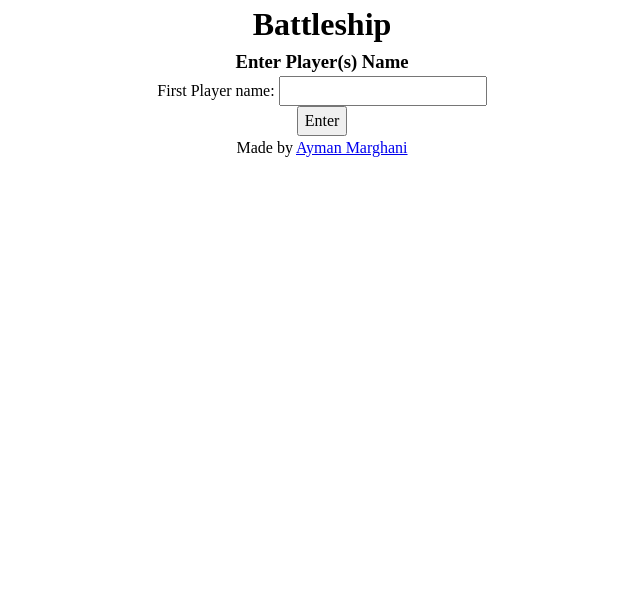
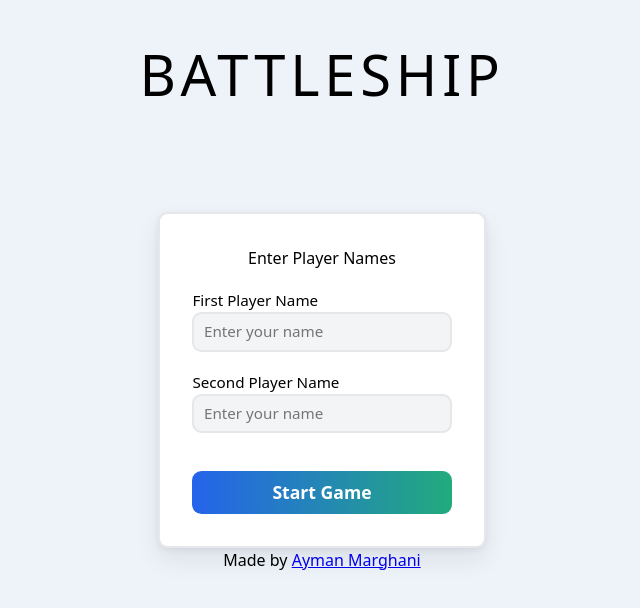
Before and after one commit to Ayman-Marghani/Battleship, a website built with webpack: page src/index.html in a window 1280 px wide. Both pictures are taken after a click on the button "Computer Mode". Shown: the whole page, without its empty margins (318-958 px from the left). Built offline with nearby package versions, Linux system fonts and the light colour scheme.

Commit message:
Style Game mode selection screen and player names form screen

```diff
--- a/src/index.html
+++ b/src/index.html
@@ -8,27 +8,40 @@
 </head>
 
 <body>
-  <h1>Battleship</h1>
-  <h3 class="banner"></h3>
+  <h1>BATTLESHIP</h1>
+  <div class="banner"></div>
 
   <!-- Game Mode Screen -->
-  <div class="game-mode-btns">
-    <button class="game-mode-btn computer-mode-btn">Computer Mode</button>
-    <button class="game-mode-btn players-mode-btn">2-Player Mode</button>
+  <div class="game-mode-screen">
+    <button class="game-mode-btn computer-mode-btn">
+      <svg viewBox="0 0 24 24">
+        <path stroke-linecap="round" stroke-linejoin="round" stroke-width="2"
+          d="M9.75 17L9 20l-1 1h8l-1-1-.75-3M3 13h18M5 17h14a2 2 0 002-2V5a2 2 0 00-2-2H5a2 2 0 00-2 2v10a2 2 0 002 2z"></path>
+      </svg>
+      <div class="game-mode-btn-text">Computer Mode</div>
+    </button>
+    <button class="game-mode-btn players-mode-btn">
+      <svg viewBox="0 0 24 24">
+        <path stroke-linecap="round" stroke-linejoin="round" stroke-width="2"
+          d="M12 4.354a4 4 0 110 5.292M15 21H3v-1a6 6 0 0112 0v1zm0 0h6v-1a6 6 0 00-9-5.197M13 7a4 4 0 11-8 0 4 4 0 018 0z"></path>
+      </svg>
+      <div class="game-mode-btn-text">2-Player Mode</div>
+    </button>
   </div>
 
   <!-- Player Names Form Screen -->
   <form action="" method="post" class="player-names-form hidden-elem">
-    <div class="first-player-name-input">
-      <label for="fname">First Player name:</label>
-      <input type="text" id="fname" name="fname" required>
+    <div>Enter Player Names</div>
+    <div class="form-input-container">
+      <label for="fname">First Player Name</label>
+      <input type="text" id="fname" name="fname" placeholder="Enter your name" required>
     </div>
 
-    <div class="second-player-name-input">
-      <label for="sname">Second Player name:</label>
-      <input type="text" id="sname" name="sname" required>
+    <div class="form-input-container second-player-name-input">
+      <label for="sname">Second Player Name</label>
+      <input type="text" id="sname" name="sname" placeholder="Enter your name" required>
     </div>
-    <button type="submit">Enter</button>
+    <button type="submit">Start Game</button>
   </form>
 
   <!-- Game Screen (game boards) -->
--- a/src/modules/UIFunctions.js
+++ b/src/modules/UIFunctions.js
@@ -12,9 +12,9 @@ import {
 
 // DOM elements
 const bannerElem = document.querySelector(".banner");
-const shipPlacementBtns = document.querySelectorAll(".ship-placement-btns");
+const shipPlacementBtns = document.querySelectorAll(".ship-placement-btn");
 // Screens
-const gameModeScreen = document.querySelector(".game-mode-btns");
+const gameModeScreen = document.querySelector(".game-mode-screen");
 const gameScreen = document.querySelector(".game-screen");
 // Player Names form
 const playerNamesForm = document.querySelector(".player-names-form");
@@ -71,7 +71,7 @@ function renderGameModeScreen() {
   hideElem(gameScreen);
   hideElem(playerNamesForm);
   // Show game mode screen
-  renderBanner('Choose Game Mode');
+  renderBanner('Select Game Mode');
   showElem(gameModeScreen);
 }
 function renderGameScreen(isComputerMode) {
@@ -114,7 +114,7 @@ function renderPlayerNamesFormScreen(isComputerMode) {
   hideElem(gameModeScreen);
   hideElem(gameScreen);
   // Show player names form screen
-  renderBanner('Enter Player(s) Name');
+  renderBanner('');
   showElem(playerNamesForm);
 }
 function getFirstPlayerName() {
@@ -202,8 +202,10 @@ const showFirstBoard = showBoard(firstBoardElem);
 const showSecondBoard = showBoard(secondBoardElem);
 
 function renderBoardsBanner(firstPlayerName, secondPlayerName) {
-  firstBoardBanner.textContent = firstPlayerName + "'s board";
-  secondBoardBanner.textContent = secondPlayerName + "'s board";
+  const firstText = firstPlayerName + "'s board";
+  firstBoardBanner.textContent = firstText.toUpperCase();
+  const secondText = secondPlayerName + "'s board";
+  secondBoardBanner.textContent = secondText.toUpperCase();
 }
 
 // ## Ship placement buttons functions
--- a/src/styles.css
+++ b/src/styles.css
@@ -57,13 +57,164 @@ h1, h2, h3, h4, h5, h6 {
   isolation: isolate;
 }
 /************************************************************/
+/* Custom variables */
+:root{
+  /* Colors - Semantic */
+  --color-bg: #EEF3F9;
+  --color-surface: #FFFFFF;
+  --color-text: #111827;
+  --color-text-muted: #717182;
+
+  /* Colors - Inputs */
+  --color-input-bg: #F3F4F6;
+  --color-input-border: #E5E7EB;
+  --color-input-border-focus: #C8CDD4;
+
+  /* Colors - Blue scale */
+  --color-blue-600: #2563EB;
+  --color-blue-500: #388AF6;
+  --color-blue-400: #3B82F6;
+
+  /* Colors - Emerald scale */
+  --color-emerald-600: #149E78;
+  --color-emerald-500: #27B887;
+  --color-emerald-400: #22AB7D;
+  --color-emerald-300: #31D49E;
+
+  /* Border radius */
+  --radius-md: 0.6rem;
+
+  /* Spacing */
+  --space-form-gap: 1.2rem;
+  --space-section: 3rem;
+
+  /* Shadows */
+  --shadow-card: 0 12px 24px rgba(15, 23, 42, 0.08),
+                 0 2px 6px rgba(15, 23, 42, 0.06);
+
+  /* Gradients */
+  --gradient-primary: linear-gradient(90deg, var(--color-blue-600) 0%, var(--color-emerald-400) 100%);
+  --gradient-primary-hover: linear-gradient(90deg, var(--color-blue-400) 0%, var(--color-emerald-300) 100%);
+}
+/************************************************************/
 /* General Styles */
 body {
   text-align: center;
+  font-family: ui-sans-serif, system-ui, sans-serif, "Apple Color Emoji", "Segoe UI Emoji", "Segoe UI Symbol", "Noto Color Emoji";
+  background-color: var(--color-bg);
 }
 
 .hidden-elem {
   display: none !important;
+}
+
+h1 {
+  font-size: 3.5rem;
+  font-weight: 500;
+  letter-spacing: 0.3rem;
+  margin: var(--space-section);
+  margin-top: 2rem;
+}
+
+button {
+  cursor: pointer;
+}
+
+.banner {
+  font-size: 1.2rem;
+  color: var(--color-text-muted);
+}
+
+/************************************************************/
+/* Game Mode Screen */
+.game-mode-screen {
+  margin-top: var(--space-section);
+  display: flex;
+  gap: 2rem;
+  justify-content: center;
+}
+.game-mode-btn {
+  color: var(--color-surface);
+  border: none;
+  border-radius: var(--radius-md);
+  padding: 2rem 4rem;
+  display: flex;
+  flex-direction: column;
+  align-items: center;
+  gap: 1rem;
+}
+/* Game mode buttons icons */
+.game-mode-btn svg {
+  fill: none;
+  stroke: currentColor;
+  width: 5rem;
+  height: auto;
+}
+.game-mode-btn-text {
+  font-size: 1.2rem;
+  font-weight: 500;
+}
+.computer-mode-btn {
+  background-color: var(--color-blue-600);
+}
+.computer-mode-btn:hover {
+  background-color: var(--color-blue-500);
+}
+.players-mode-btn {
+  background-color: var(--color-emerald-600);
+}
+.players-mode-btn:hover {
+  background-color: var(--color-emerald-500);
+}
+/************************************************************/
+/* Player names form screen */
+.player-names-form {
+  background-color: var(--color-surface);
+  width: fit-content;
+  margin: 0 auto;
+  margin-top: 6rem;
+  padding: 2rem;
+  box-shadow: var(--shadow-card);
+  border-radius: var(--radius-md);
+  border: 2px solid var(--color-input-border);
+  display: flex;
+  flex-direction: column;
+  gap: var(--space-form-gap);
+}
+.form-input-container {
+  display: flex;
+  flex-direction: column;
+  align-items: start;
+}
+.player-names-form label {
+  display: block;
+  font-size: 0.95rem;
+  font-weight: 500;
+}
+.player-names-form input {
+  font-size: 0.95rem;
+  background-color: var(--color-input-bg);
+  width: 100%;
+  padding: 0.4rem 0.6rem;
+  border-radius: var(--radius-md);
+  border: 2px solid var(--color-input-border);
+  outline: none;
+}
+.player-names-form input:focus {
+  border-color: var(--color-input-border-focus);
+}
+.player-names-form button {
+  font-size: 1.1rem;
+  font-weight: 700;
+  color: var(--color-surface);
+  background-image: var(--gradient-primary);
+  padding: 0.5rem 5rem;
+  margin-top: var(--space-form-gap);
+  border: none;
+  border-radius: var(--radius-md);
+}
+.player-names-form button:hover {
+  background-image: var(--gradient-primary-hover);
 }
 /************************************************************/
 /* Boards styles */
```
